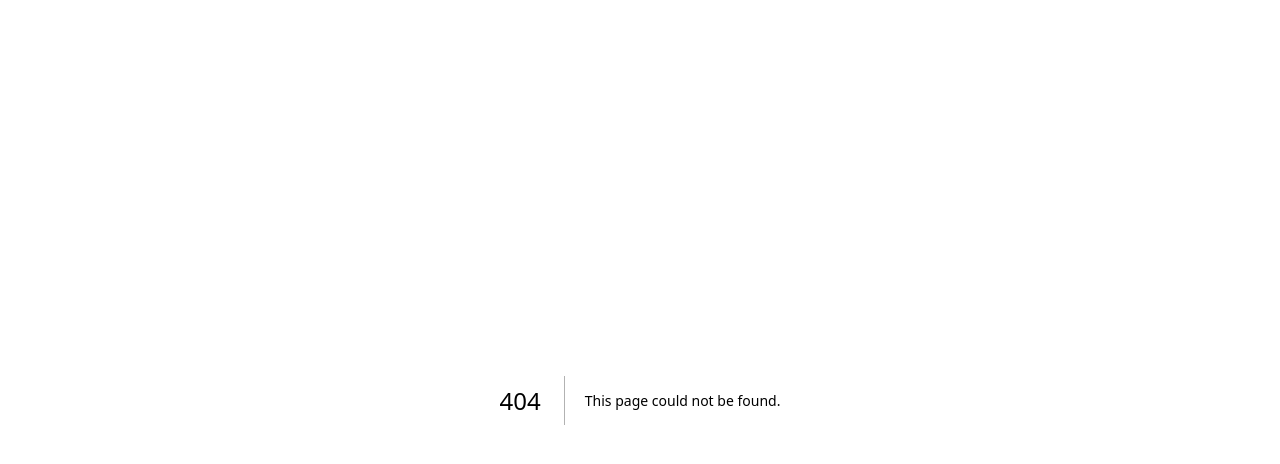
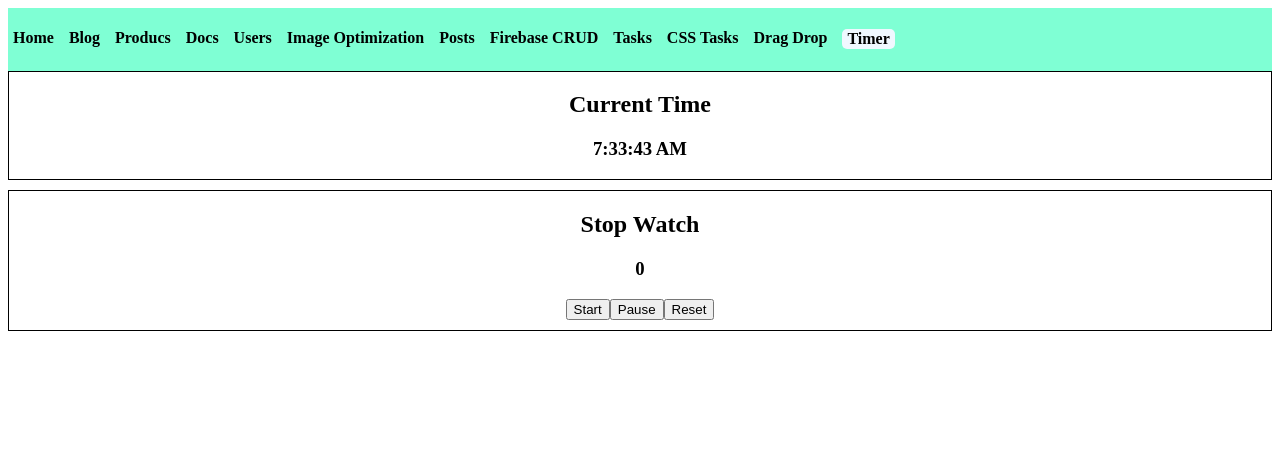
Before and after one commit to srinuosius/NextJSSampleApp, a Next.js app: page /timer in a window 1280 px wide. Before the commit this address had no page. Shown: the top 464 px of the page. Built offline with nearby package versions, Linux system fonts and the light colour scheme.

Commit message:
Timer add added

```diff
--- a/pages/components/Navbar.tsx
+++ b/pages/components/Navbar.tsx
@@ -70,6 +70,11 @@ const Navbar = () => {
             Drag Drop
           </h4>
         </Link>
+        <Link className={styles.navbarItem} href="/timer">
+          <h4 className={pathname == "timer" ? styles.activenavitem : ""}>
+           Timer
+          </h4>
+        </Link>
       </div>
     </>
   );
--- /dev/null
+++ b/pages/timer/index.tsx
@@ -0,0 +1,82 @@
+import React, { useEffect, useRef, useState } from "react";
+import Navbar from "../components/Navbar";
+
+const index = () => {
+  const [today1, setToday1] = useState(new Date().toLocaleTimeString());
+  // const today = new Date();
+  // const [sec, setSec]: any = useState();
+  // const [min, setMin]: any = useState();
+  // const [hr, setHr]: any = useState();
+
+  // const generateTime = () => {
+  //   const sec = today.getSeconds();
+  //   setSec(sec);
+  //   const mins = today.getMinutes();
+  //   setMin(mins);
+  //   const hrs = today.getHours();
+  //   setHr(hrs);
+  // };
+
+  // setInterval(() => generateTime(), 1000);
+
+  useEffect(()=>{
+    return clearInterval(today1)
+  })
+  setInterval(() => {
+    setToday1(new Date().toLocaleTimeString());
+  }, 1000);
+
+
+
+  const [count, setCount] = useState(0);
+  let id: any = useRef();
+
+  useEffect(() => {
+    return () => clearInterval(id.current);
+  }, []);
+
+  const timerSTart = () => {
+    id.current = setInterval(() => {
+      setCount((prev) => prev + 1);
+    }, 1000);
+  };
+
+  const onPause = () => {
+    clearInterval(id.current);
+  };
+  const onReset = () => {
+    clearInterval(id.current);
+    setCount(0);
+  };
+
+  return (
+    <div>
+      <Navbar />
+      <div style={{ textAlign: "center" }}>
+        <div style={{ border: "1px solid" }}>
+          <h2>Current Time</h2>
+          <h3>
+            {/* {hr} : {min} : {sec} */}
+            {today1}
+          </h3>
+        </div>
+        <div style={{ border: "1px solid", marginTop: "10px" }}>
+          <h2>Stop Watch</h2>
+          <h3>
+            {/* {hr} : {min} : {sec} */}
+            {count}
+          </h3>
+          <div style={{ marginBottom: "10px" }}>
+            <button onClick={() => timerSTart()}>
+              {count != 0 ? "Restart" : "Start"}
+            </button>
+            <button onClick={() => onPause()}>Pause</button>
+            <button onClick={() => onReset()}>Reset</button>
+          </div>
+        </div>
+      </div>
+    </div>
+  );
+};
+
+export default index;
```
